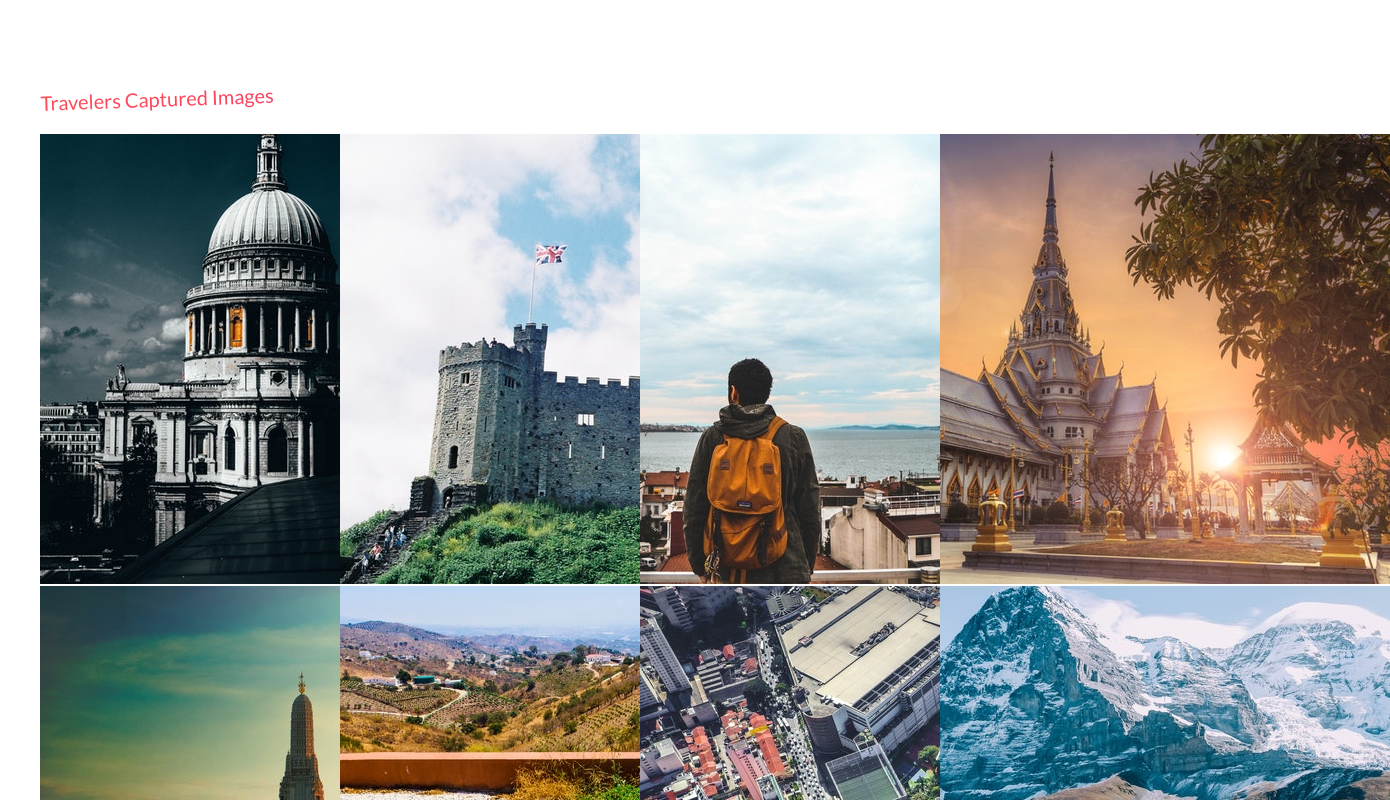
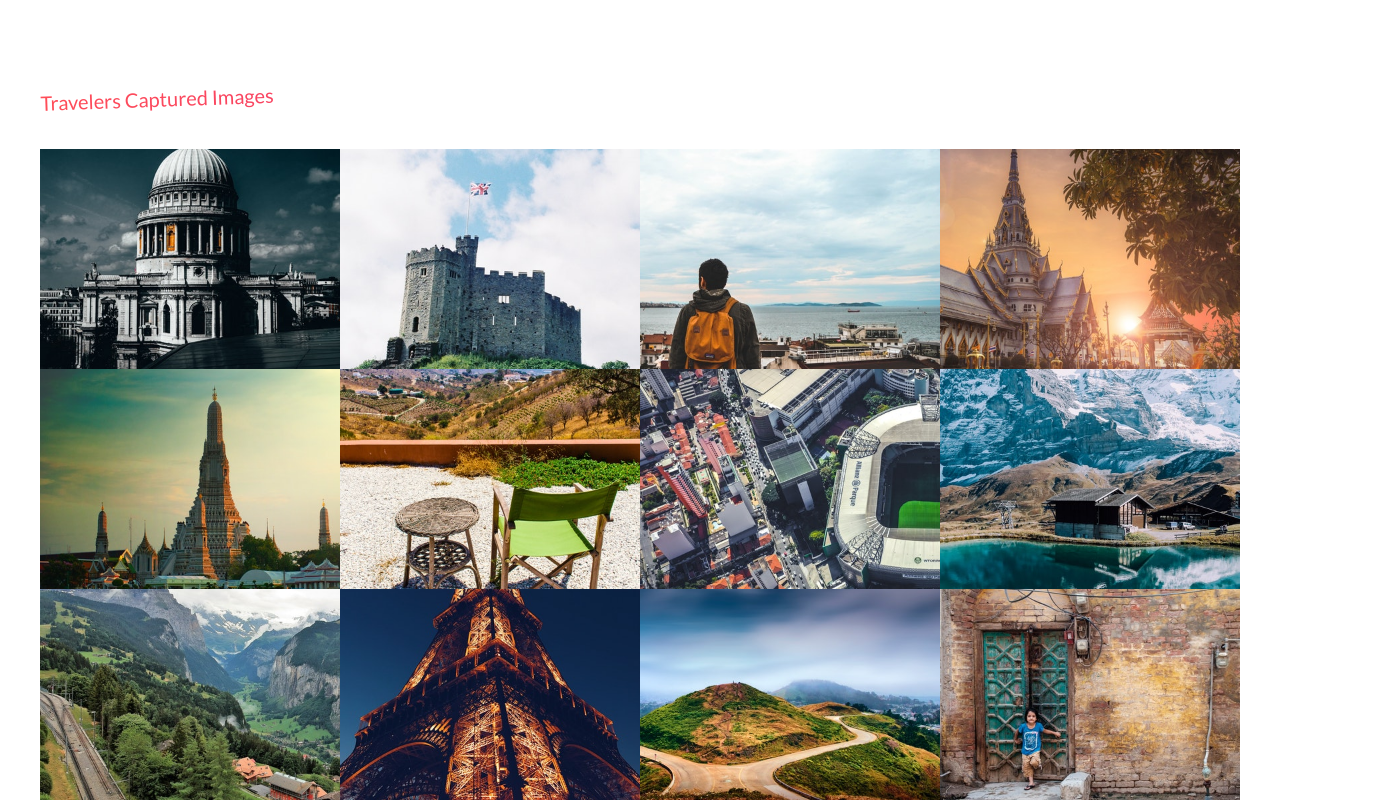
Before and after one commit to viettu2k/travel-website, a React (Create React App) app: page / in a window 1280 px wide. Shown: the part 3440-4240 px from the top of the page, 1390 px wide, since content can reach past the window. Built offline with nearby package versions, Linux system fonts and the light colour scheme.

Commit message:
style gallery component

```diff
--- a/src/components/gallery/Gallery.jsx
+++ b/src/components/gallery/Gallery.jsx
@@ -12,7 +12,7 @@ const Gallery = () => {
   return (
     <div className="gallery">
       <div className="container">
-        <h2 className="heading">{heading}</h2>
+        <h2 className="heading mb-55">{heading}</h2>
         <div className="row">
           {gallery.length > 0
             ? gallery.map((glr, index) => (
--- a/src/main.scss
+++ b/src/main.scss
@@ -11,6 +11,7 @@
 @use "./scss/components/cities";
 @use "./scss/components/services";
 @use "./scss/components/reviews";
+@use "./scss/components/gallery";
 // import Layout file
 @use "./scss/layout/layout";
 // import abstracts file
--- /dev/null
+++ b/src/scss/components/_gallery.scss
@@ -0,0 +1,18 @@
+@use "../abstracts" as *;
+.gallery {
+    &__image {
+        width: 100%;
+        height: 22rem;
+        overflow: hidden;
+        img {
+            width: 100%;
+            height: 100%;
+            object-fit: cover;
+            cursor: pointer;
+            transition: all 0.5s linear;
+            &:hover {
+                transform: scale(1.3);
+            }
+        }
+    }
+}
--- a/src/scss/utils/_utils.scss
+++ b/src/scss/utils/_utils.scss
@@ -58,6 +58,10 @@
     margin-left: -1.5rem;
 }
 
+.mb-55 {
+    margin-bottom: 5.5rem !important;
+}
+
 .heading {
     margin-bottom: 4rem;
     font-size: 2rem;
```
Also changed, not shown: src/main.css.
